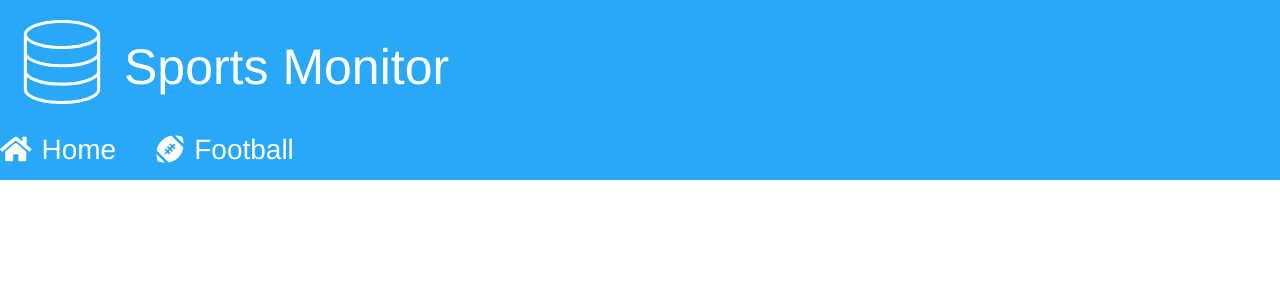
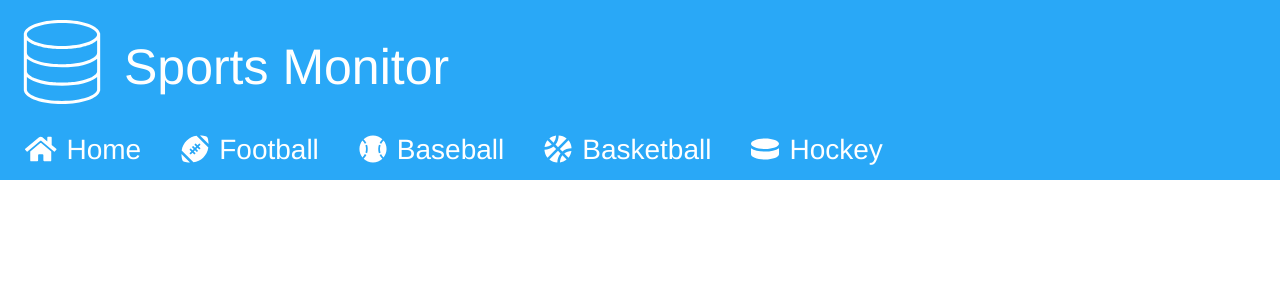
Before and after one commit to rushingbrendan/React-Football-Score-Web-Application, a React (Create React App) app in the folder react-frontend/: page / in a window 1280 px wide. Shown: the top 300 px of the page. Built offline with nearby package versions, Linux system fonts and the light colour scheme.

Commit message:
header good

```diff
--- a/react-frontend/src/App.css
+++ b/react-frontend/src/App.css
@@ -72,7 +72,7 @@
 
 .headerIconAlign
 {
-
+margin-left: 25px;
 }
 
 
@@ -88,6 +88,26 @@
 
 
 }
+
+
+
+
+
+
+
+
+
+
+
+#footer {
+  position: fixed;
+  bottom: 0;
+  width: 100%;
+}
+
+
+
+
 
 
 
--- a/react-frontend/src/component/box.js
+++ b/react-frontend/src/component/box.js
@@ -7,7 +7,7 @@ import headerLogo from "../assets/database.svg";
 
 import { library } from '@fortawesome/fontawesome-svg-core'
 import { FontAwesomeIcon } from '@fortawesome/react-fontawesome'
-import { faIgloo, faFootballBall, faHome } from '@fortawesome/free-solid-svg-icons'
+import { faIgloo, faFootballBall, faHome, faBaseballBall, faBasketballBall, faHockeyPuck } from '@fortawesome/free-solid-svg-icons'
 
 library.add(faIgloo);
 
@@ -15,6 +15,10 @@ library.add(faIgloo);
 
 library.add(faFootballBall);
 library.add(faHome);
+library.add(faBaseballBall);
+library.add(faBasketballBall);
+library.add(faHockeyPuck);
+
 
 
 
@@ -90,7 +94,21 @@ return (
 
 
     <FontAwesomeIcon icon="football-ball" color="white" size="2x" />
-    <Link to="/Football" to="/football"className="headerLinks">Football</Link>
+    <Link to="/football"className="headerLinks">Football</Link>
+
+
+    <FontAwesomeIcon icon="baseball-ball" color="white" size="2x" />
+    <Link to="/baseball"className="headerLinks">Baseball</Link>
+
+
+    <FontAwesomeIcon icon="basketball-ball" color="white" size="2x" />
+    <Link to="/basketball"className="headerLinks">Basketball</Link>
+
+
+    <FontAwesomeIcon icon="hockey-puck" color="white" size="2x" />
+    <Link to="/hockey"className="headerLinks">Hockey</Link>
+
+
 
 </div>
 <div className="SpaceBelowTitle"></div>
```
